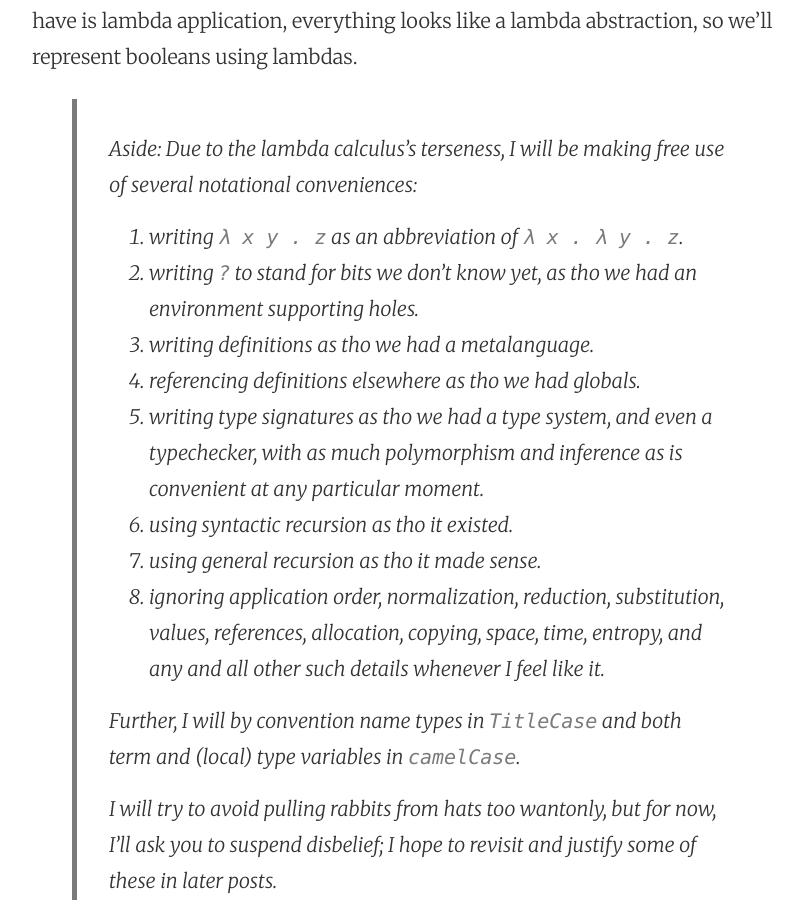
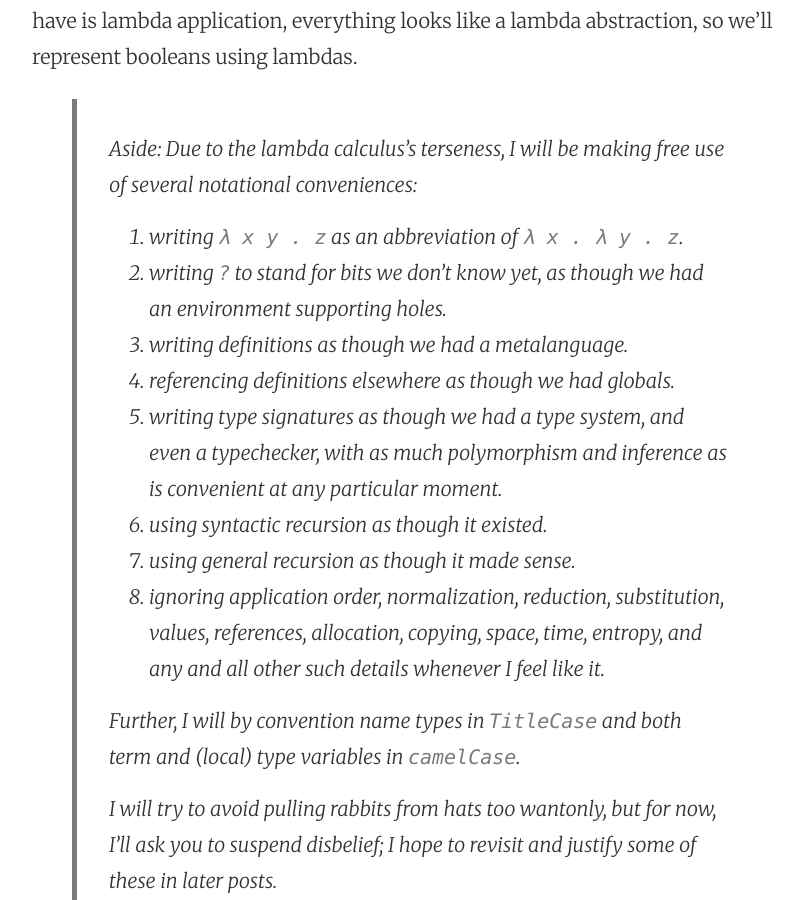
Before and after one commit to robrix/robrix.github.io, a Jekyll site: the page built from _posts/2020-03-29-all-you-need-is-lambda-1-booleans.md, in a window 1280 px wide and 900 px high, scrolled down 4189 px. Shown: the whole window, without its empty margins (224-1028 px from the left). Built offline with Jekyll 4.4.1, drawn with Linux system fonts in a browser that asks for light colours; some of the changed text lies outside the part shown.

Commit message:
Spell “though” out in full.

````diff
--- a/_posts/2020-03-29-all-you-need-is-lambda-1-booleans.md
+++ b/_posts/2020-03-29-all-you-need-is-lambda-1-booleans.md
@@ -46,7 +46,7 @@ Applications (“function application” and “function call” will be used in
 
 Applications are written as `x y`, for expressions x and y, and left-associated, i.e. `a b c` = `(a b) c` ≠ `a (b c)`. Function application binds tighter than lambda abstraction, i.e. `λ x . λ y . y x` = `λ x . λ y . (y x)` ≠ `λ x . (λ y . y) x`.
 
-The syntax is the same in Haskell; in JavaScript, we would write `x(y)` or `a(b, c)`. Note however that since lambda calculus functions are all single-argument functions, a more direct (tho less idiomatic) equivalent for the latter would be `a(b)(c)`.
+The syntax is the same in Haskell; in JavaScript, we would write `x(y)` or `a(b, c)`. Note however that since lambda calculus functions are all single-argument functions, a more direct (though less idiomatic) equivalent for the latter would be `a(b)(c)`.
 
 
 ### Variables
@@ -103,12 +103,12 @@ How do you _do_ anything when you don’t even have `true` and `false`? Lambdas
 > Aside: Due to the lambda calculus’s terseness, I will be making free use of several notational conveniences:
 >
 > 1. writing `λ x y . z` as an abbreviation of `λ x . λ y . z`.
-> 2. writing `?` to stand for bits we don’t know yet, as tho we had an environment supporting holes.
-> 3. writing definitions as tho we had a metalanguage.
-> 4. referencing definitions elsewhere as tho we had globals.
-> 5. writing type signatures as tho we had a type system, and even a typechecker, with as much polymorphism and inference as is convenient at any particular moment.
-> 6. using syntactic recursion as tho it existed.
-> 7. using general recursion as tho it made sense.
+> 2. writing `?` to stand for bits we don’t know yet, as though we had an environment supporting holes.
+> 3. writing definitions as though we had a metalanguage.
+> 4. referencing definitions elsewhere as though we had globals.
+> 5. writing type signatures as though we had a type system, and even a typechecker, with as much polymorphism and inference as is convenient at any particular moment.
+> 6. using syntactic recursion as though it existed.
+> 7. using general recursion as though it made sense.
 > 8. ignoring application order, normalization, reduction, substitution, values, references, allocation, copying, space, time, entropy, and any and all other such details whenever I feel like it.
 >
 > Further, I will by convention name types in `TitleCase` and both term and (local) type variables in `camelCase`.
@@ -256,7 +256,7 @@ Which is precisely the meaning we intended `not` to have.
 
 > Aside: note that this is not the only way that we could have implemented `not`.
 >
-> `not`’s type is `Bool -> Bool`, which is equivalent to `(∀ a . a -> a -> a) -> ∀ a . a -> a -> a` Thus, we could also define `not` by taking the extra arguments that the _result_ `Bool` will be applied to, and using them directly, tho in the opposite order:
+> `not`’s type is `Bool -> Bool`, which is equivalent to `(∀ a . a -> a -> a) -> ∀ a . a -> a -> a` Thus, we could also define `not` by taking the extra arguments that the _result_ `Bool` will be applied to, and using them directly, though in the opposite order:
 >
 > ```
 > not = λ x then else . if x else then
````
